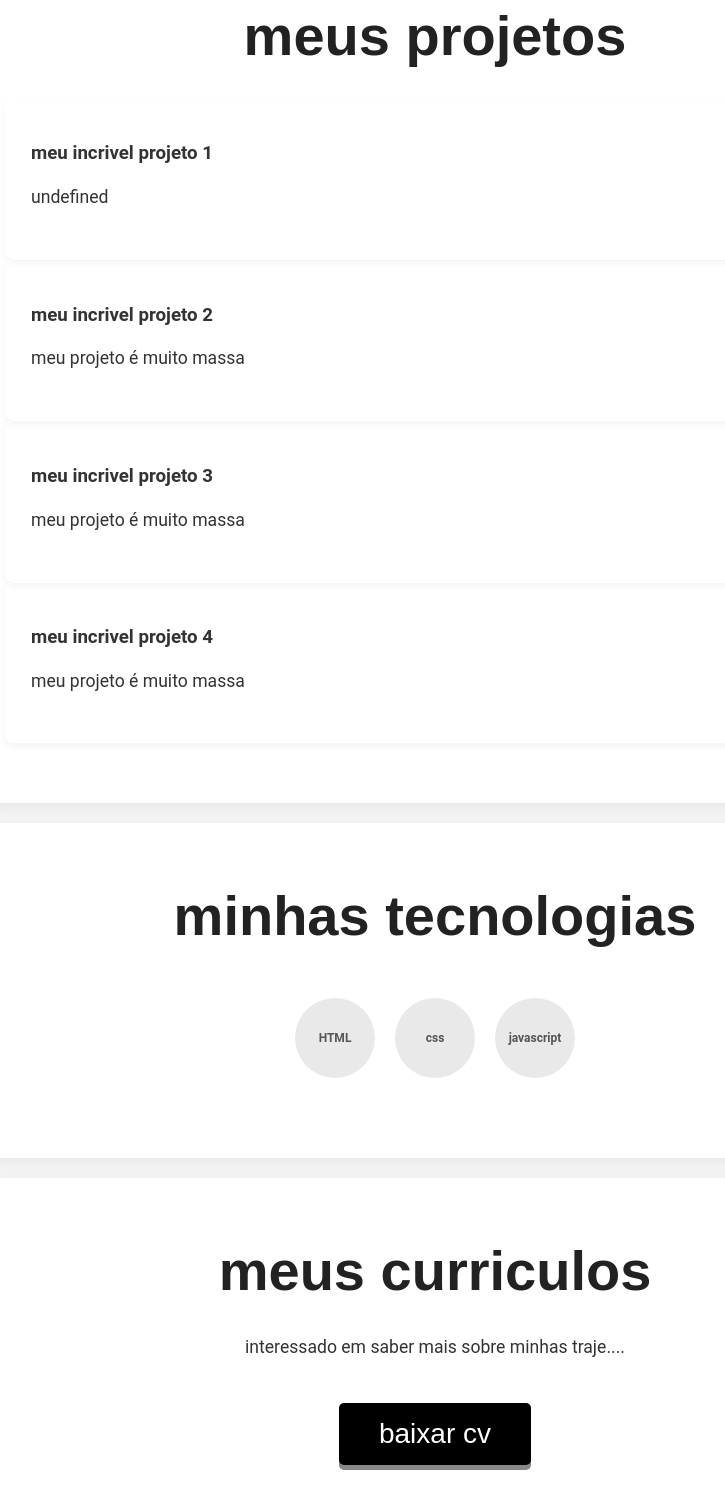
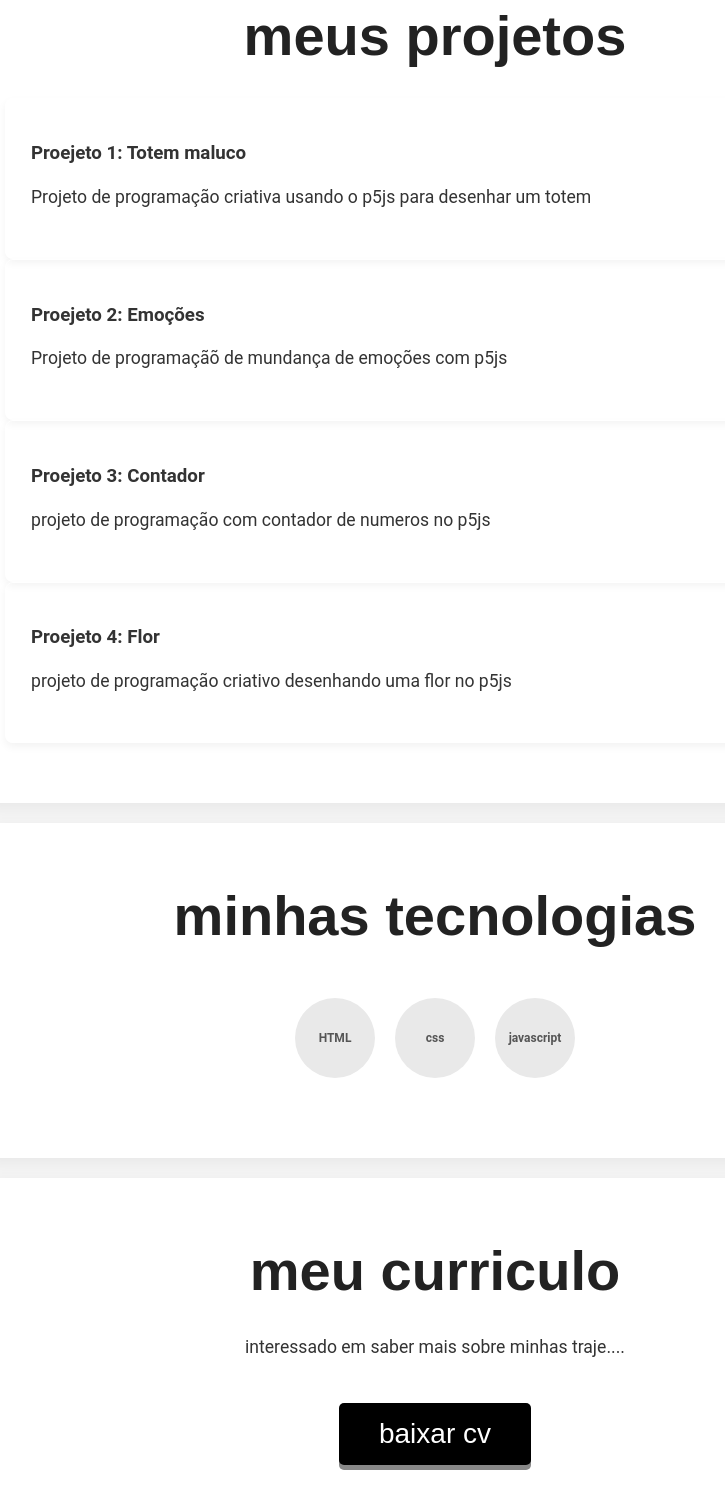
Before and after one commit to ryancascaesviana-droi/MyLandingPage, a plain HTML site: page src/aula perseguição.html in a window 1280 px wide. Shown: the part 1272-2775 px from the top of the page, without its empty margins (205-930 px from the left). Drawn offline with Linux system fonts and the light colour scheme.

Commit message:
aula pré-finalização

```diff
--- a/src/aula perseguição.html
+++ b/src/aula perseguição.html
@@ -61,7 +61,7 @@
         </section>
 
         <section class="content-section" id="curriculo">
-            <h2>meus curriculos</h2>
+            <h2>meu curriculo</h2>
             <p style="text-align: center;">interessado em saber mais sobre minhas traje....</p>
             <div class="cv-button-container">
                 <a href="#" class="cv-button" download>baixar cv</a>
--- a/src/script.js
+++ b/src/script.js
@@ -2,22 +2,22 @@
 
 
 var projetos = [
-  { titulo: "meu incrivel projeto 1", descricao: "meu projeto eh muito massa", link: "#" },
-  { titulo: "meu incrivel projeto 2", descrição: "meu projeto é muito massa", link: "#" },
-  { titulo: "meu incrivel projeto 3", descrição: "meu projeto é muito massa", link: "#" },
-  { titulo: "meu incrivel projeto 4", descrição: "meu projeto é muito massa", lnk: "#" }
+  { titulo: "Proejeto 1: Totem maluco ", descrição: "Projeto de programação criativa usando o p5js para desenhar um totem", link: "https://editor.p5js.org/ryancascaesviana/sketches/7yMGKtBd5" },
+  { titulo: "Proejeto 2: Emoções", descrição: "Projeto de programaçãõ de mundança de emoções com p5js", link: "https://editor.p5js.org/ryancascaesviana/sketches/2dq8e7xct" },
+  { titulo: "Proejeto 3: Contador", descrição: "projeto de programação com contador de numeros no p5js", link: "https://editor.p5js.org/ryancascaesviana/sketches/Kl53HhxS6" },
+  { titulo: "Proejeto 4: Flor", descrição: "projeto de programação criativo desenhando uma flor no p5js", link: "https://editor.p5js.org/ryancascaesviana/sketches/O-t4zRQHU" },
+
 
 ];
 
 const projectGrid = document.querySelector('.project-grid');
 
 if (projectGrid) {
-  alert('oi')
   projectGrid.innerHTML = '';
   projetos.forEach(function (projeto) {
     const card = document.createElement('a');
     card.className = 'project-card';
-    card.href = projectGrid.link;
+    card.href = projeto.link;
     card.innerHTML = '<h3>' + projeto.titulo + '</h3><p>' + projeto.descrição + '</p>';
     projectGrid.appendChild(card);
 
```
